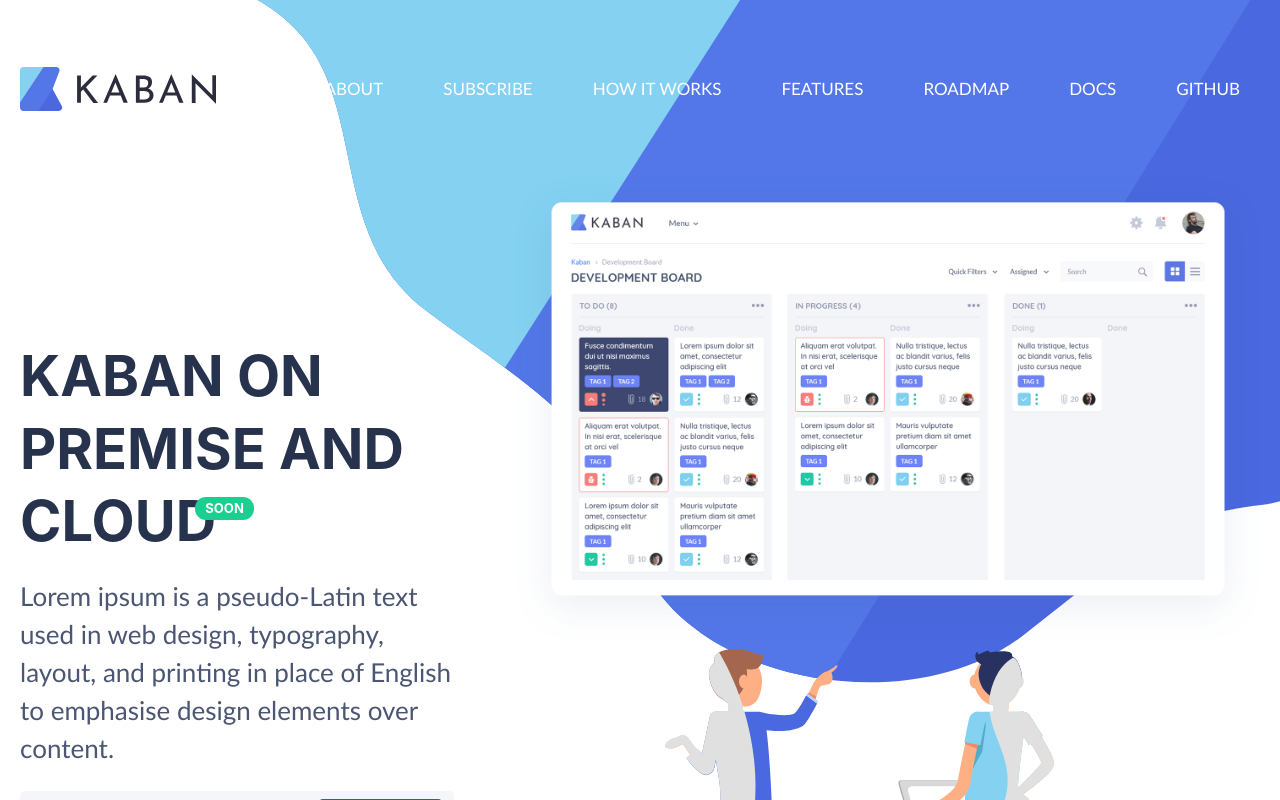
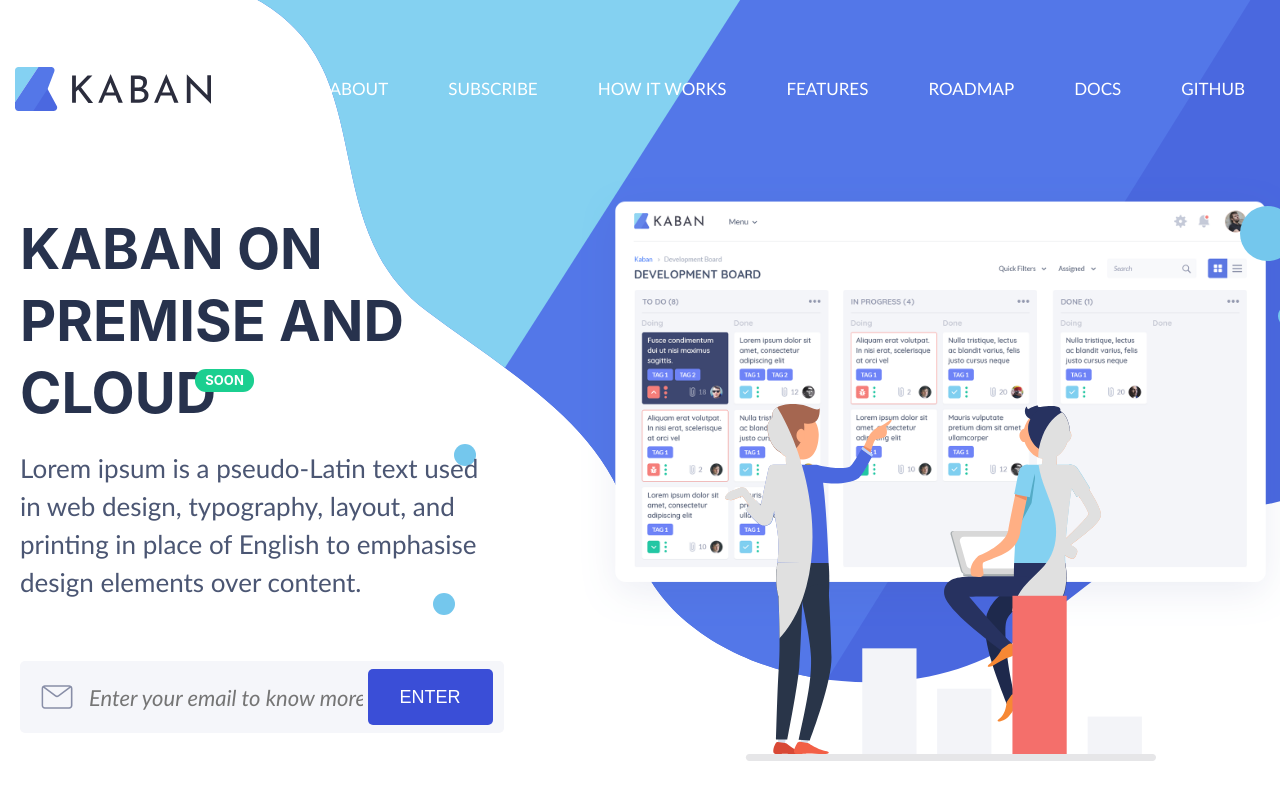
Before and after one commit to pkorzh/kaban.app, a Nuxt app: page / in a window 1280 px wide. Shown: the top 800 px of the page. Built offline with nearby package versions, Linux system fonts and the light colour scheme; a web font is replaced by a local one.

Commit message:
update styles

```diff
--- a/assets/scss/_base.scss
+++ b/assets/scss/_base.scss
@@ -2,6 +2,7 @@ html,
 body {
   padding: 0;
   margin: 0;
+  scroll-behavior: smooth;
 }
 
 body {
@@ -61,6 +62,12 @@ h1, .h1 {
   font-size: 56px;
   line-height: 1.29;
   margin-bottom: 20px;
+  @media (max-width: $breakpoint-medium) {
+    font-size: 32px;
+  }
+  @media (max-width: $breakpoint-small) {
+    font-size: 28px;
+  }
 }
 
 h2, .h2 {
--- a/assets/scss/components/_footer.scss
+++ b/assets/scss/components/_footer.scss
@@ -40,6 +40,7 @@
     text-transform: uppercase;
     display: flex;
     align-items: center;
+    flex-wrap: wrap;
     @media (max-width: $breakpoint-small) {
       display: block;
     }
--- a/assets/scss/components/_form.scss
+++ b/assets/scss/components/_form.scss
@@ -31,6 +31,7 @@
     text-transform: uppercase;
     background: $brand-color;
     cursor: pointer;
+    -webkit-appearance: none;
     &:hover {
       background: $blue;
     }
--- a/assets/scss/components/_header.scss
+++ b/assets/scss/components/_header.scss
@@ -2,11 +2,15 @@
   display: flex;
   align-items: center;
   justify-content: space-between;
-  padding: 100px;
   position: relative;
   z-index: 10;
+  padding: 100px 15px;
+  @media (min-width: 1650px) {
+    padding: 100px;
+  }
   @media (max-width: $breakpoint-xlarge) {
-    padding: 60px 20px;
+    padding-top: 60px;
+    padding-bottom: 60px;
   }
   @media (max-width: $breakpoint-medium) {
     padding-top: 40px;
@@ -45,6 +49,7 @@
       margin: 0;
       list-style: none;
       display: flex;
+      align-items: center;
       @media (max-width: $breakpoint-medium) {
         display: block;
         position: relative;
--- a/assets/scss/components/_section.scss
+++ b/assets/scss/components/_section.scss
@@ -85,21 +85,41 @@
       }
     }
     .content {
-      width: 35%;
+      width: 39%;
       font-size: 26px;
       line-height: 1.462;
-      @media (max-width: $breakpoint-small) {
+      @media (max-width: $breakpoint-medium) {
         width: 100%;
         text-align: center;
+        font-size: 23px;
       }
     }
     .media {
-      width: 60%;
-      @media (max-width: $breakpoint-small) {
+      position: relative;
+      width: 58%;
+      margin-right: -2em;
+      &::before,
+      &::after {
+        position: absolute;
+        top: 128px;
+        right: 0;
+        width: 22px;
+        height: 22px;
+        background: $cyan;
+        content: '';
+        border-radius: 50%;
+      }
+      &::after {
+        top: 29px;
+        right: 5px;
+        width: 55px;
+        height: 55px;
+      }
+      @media (max-width: $breakpoint-medium) {
         display: none;
       }
       &-people {
-        margin: 0 auto;
+        margin: -11.5em auto 0;
         width: 60%;
       }
     }
@@ -113,6 +133,35 @@
         color: #fff;
         border-radius: 11px;
         background: #1bcf90;
+        @media (max-width: $breakpoint-medium) {
+          margin: 3px 0 0 -20px;
+        }
+      }
+    }
+    .description {
+      position: relative;
+      @media (min-width: $breakpoint-large) {
+        margin-bottom: 60px;
+      }
+      &::before,
+      &::after {
+        position: absolute;
+        top: -5px;
+        right: 28px;
+        width: 22px;
+        height: 22px;
+        background: $cyan;
+        content: '';
+        z-index: -1;
+        border-radius: 50%;
+        @media (max-width: $breakpoint-medium) {
+          display: none;
+        }
+      }
+      &::after {
+        top: auto;
+        right: 10%;
+        bottom: -14px;
       }
     }
   }
--- a/pages/index.vue
+++ b/pages/index.vue
@@ -41,7 +41,7 @@
 				</div>
 			</div>
 		</section>
-		<section class="section section-about">
+		<section class="section section-about" id="about">
 			<div class="container">
 				<div class="content">
 					<h2>About Kaban</h2>
@@ -53,7 +53,7 @@
 				</div>
 			</div>
 		</section>
-		<section class="section section-subscribe">
+		<section class="section section-subscribe" id="subscribe">
 			<div class="container">
 				<div class="section-area">
 					<h2>Subscribe</h2>
@@ -72,12 +72,12 @@
 				</div>
 			</div>
 		</section>
-		<section class="section section-features">
+		<section class="section section-features" id="features">
 			<div class="container">
 
 			</div>
 		</section>
-		<section class="section section-roadmap">
+		<section class="section section-roadmap" id="roadmap">
 			<div class="container">
 				<div class="section-area">
 					<h2>What is New</h2>
@@ -133,11 +133,11 @@
 				displayMenu: false,
 				navList: [
 					{
-						link: '#',
+						link: '#about',
 						title: 'About'
 					},
 					{
-						link: '#',
+						link: '#subscribe',
 						title: 'Subscribe'
 					},
 					{
@@ -145,11 +145,11 @@
 						title: 'How it Works'
 					},
 					{
-						link: '#',
+						link: '#features',
 						title: 'Features'
 					},
 					{
-						link: '#',
+						link: '#roadmap',
 						title: 'roadmap'
 					},
 					{
```
